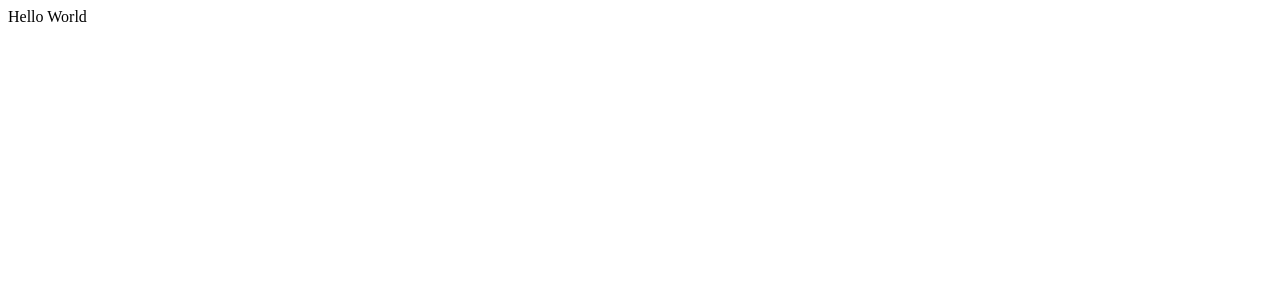
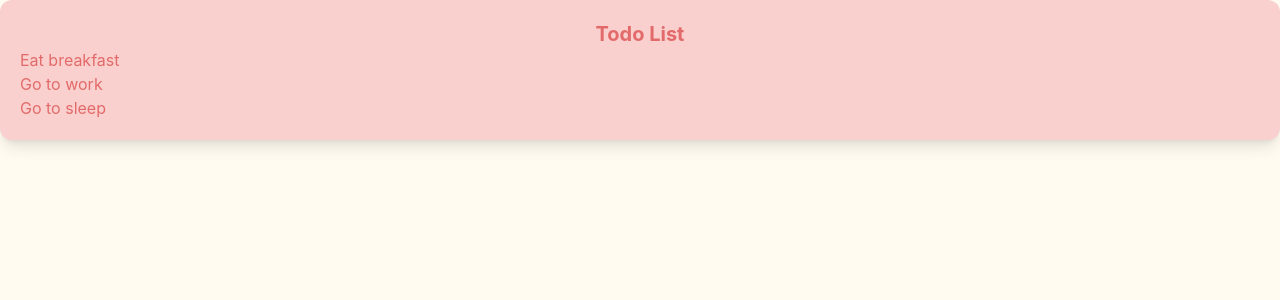
Before and after one commit to Aphitep/Simple-todo-list, a React (Vite) app in the folder todolist/: page / in a window 1280 px wide. Shown: the top 300 px of the page. Built offline with nearby package versions, Linux system fonts and the light colour scheme.

Commit message:
add daisyUI

```diff
--- a/todolist/package.json
+++ b/todolist/package.json
@@ -21,6 +21,7 @@
     "@types/react": "^19.2.14",
     "@types/react-dom": "^19.2.3",
     "@vitejs/plugin-react": "^6.0.1",
+    "daisyui": "^5.5.19",
     "eslint": "^9.39.4",
     "eslint-plugin-react-hooks": "^7.0.1",
     "eslint-plugin-react-refresh": "^0.5.2",
--- a/todolist/src/App.css
+++ b/todolist/src/App.css
@@ -0,0 +1,17 @@
+@import "tailwindcss";
+@plugin "daisyui" {
+  themes: false;
+}
+@theme {
+  --background-color: #fffbf1;
+  --font-color: #e36a6a;
+}
+
+body {
+  background-color: var(--background-color);
+  color: var(--font-color);
+}
+
+.container {
+  background-color: #f9d0cd;
+}
--- a/todolist/src/App.tsx
+++ b/todolist/src/App.tsx
@@ -1,7 +1,16 @@
 import "./App.css";
 
+const todos = ["Eat breakfast", "Go to work", "Go to sleep"];
+
 function App() {
-  return <>Hello World</>;
+  return (
+    <div className="container shadow-lg rounded-xl p-5">
+      <p className="text-center text-xl font-bold">Todo List</p>
+      {todos.map((todo, index) => {
+        return <p key={index}>{todo}</p>;
+      })}
+    </div>
+  );
 }
 
 export default App;
--- a/todolist/src/index.css
+++ b/todolist/src/index.css
@@ -0,0 +1,4 @@
+#root {
+  display: grid;
+  place-items: center;
+}
```
Also changed, not shown: 1 other file (tests, documents, lock files or other folders).
